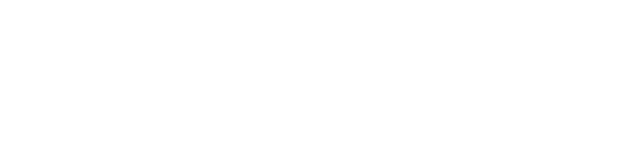
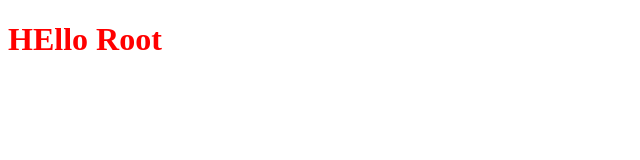
Before and after one commit to thamidtuhin74/FrontendFundamentals, a plain HTML site: page reactDetails/index.html in a window 1280 px wide. Shown: the whole page, without its empty margins (0-640 px from the left). Drawn offline with nearby package versions, Linux system fonts and the light colour scheme.

Commit message:
implemenint React & Explore rendering using root

```diff
--- a/reactDetails/index.html
+++ b/reactDetails/index.html
@@ -7,7 +7,11 @@
 </head>
 <body>
 
+    <div id="root">
 
+    </div>
+
+    <!-- INstall REACT & REACTDOM Using CDN -->
     <script src="https://unpkg.com/react@18.2.0/umd/react.production.min.js"></script>
     <script src="https://unpkg.com/react-dom@18.2.0/umd/react-dom.production.min.js"></script>
     <script src="./main.js"> </script>
--- a/reactDetails/main.js
+++ b/reactDetails/main.js
@@ -1,4 +1,15 @@
-console.log("Hello");
+// ---------- INstall REACT & REACTDOM Using CDN-----------
+// console.log("Hello");
+// console.log("React ==> ",React);
+// console.log("React DOM ==> ",ReactDOM);
 
-console.log("React ==> ",React);
-console.log("React DOM ==> ",ReactDOM);
+
+// -------- Creating ROOT----
+
+const App =  React.createElement('h1',{style: {color:"red"}},"HEllo Root")
+
+const root = ReactDOM.createRoot(document.getElementById("root"));
+
+root.render(App);
+
+console.log(root);
```
